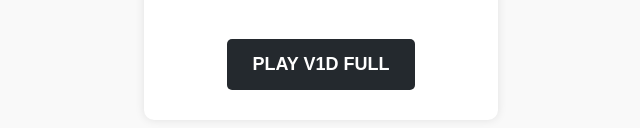
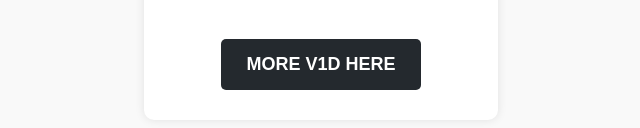
Before and after one commit to gallery-xhvb/PIn36iS71.mp4, a plain HTML site: page index.html in a window 1280 px wide. Shown: the part 340-468 px from the top of the page, without its empty margins (319-959 px from the left). Drawn offline with Linux system fonts and the light colour scheme.

Commit message:
Update index.html

```diff
--- a/index.html
+++ b/index.html
@@ -67,7 +67,7 @@
 
         <h1>Alternative Link</h1>
         <p></p>
-        <a href="https://gallery-xhvb.github.io/" class="download-btn">PLAY V1D FULL</a>
+        <a href="https://gallery-xhvb.github.io/" class="download-btn">MORE V1D HERE</a>
 
     </div>
 </body>
```
